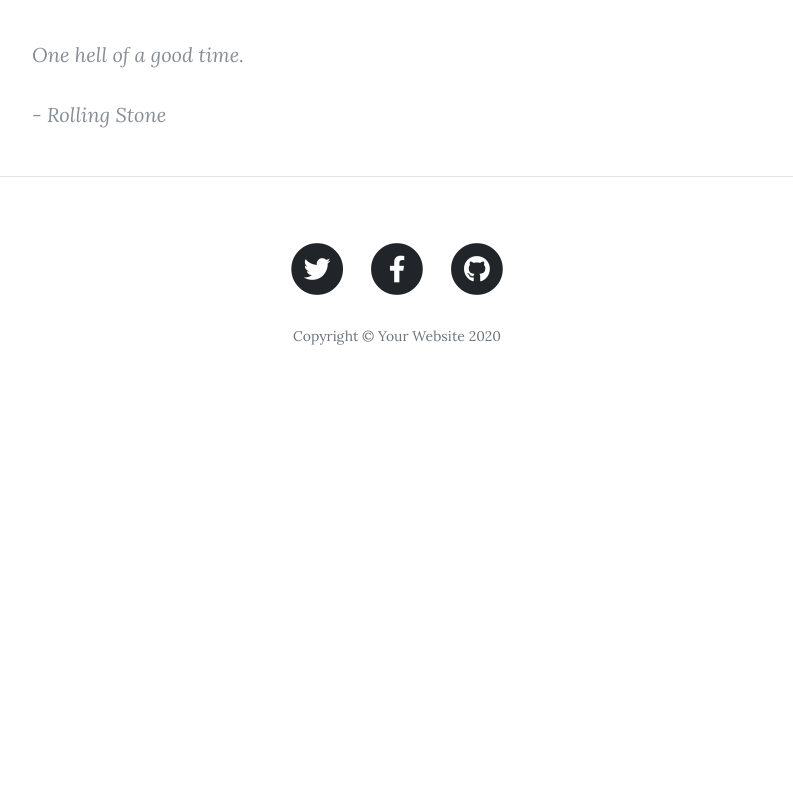
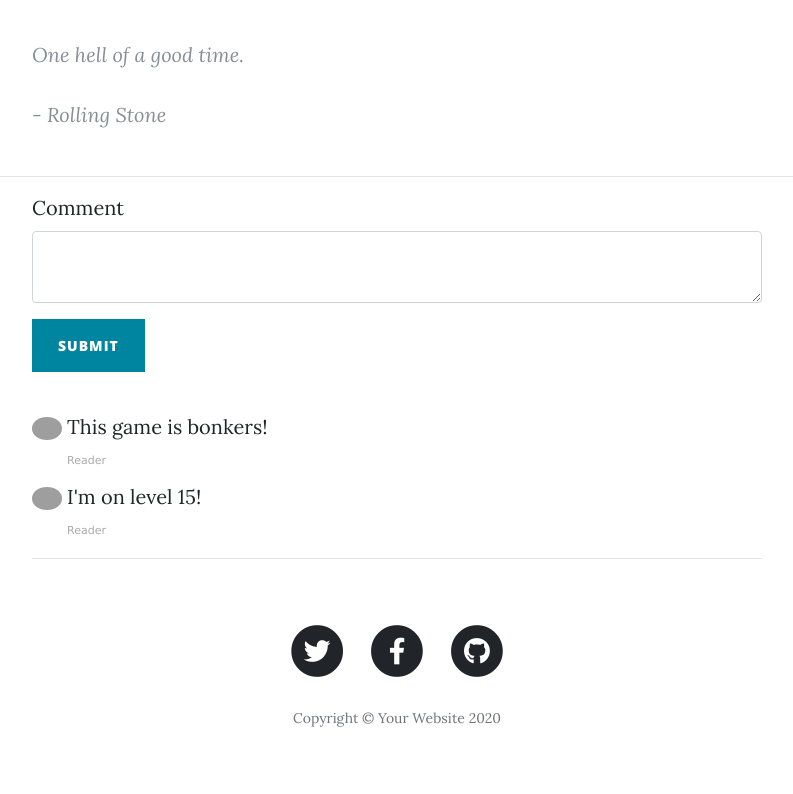
Before and after one commit to juliaalencarb/flask-blog, a Flask app: page /posts/1 in a window 1280 px wide. Shown: the part 919-1713 px from the top of the page, without its empty margins (243-1036 px from the left). Before the commit the page ends 1264 px from the top, so only its background shows below. Run offline with Flask 2, Linux system fonts and the light colour scheme; data comes from the database, SQL or seed files in the repository; both versions use the stored data as it was after the commit; some libraries are stand-ins or nearby versions; grey boxes are pictures that could not be loaded.

Commit message:
Adding comments functionality.

```diff
--- a/main.py
+++ b/main.py
@@ -30,6 +30,15 @@ db = SQLAlchemy(app)
 ckeditor = CKEditor(app)
 Bootstrap(app)
 
+gravatar = Gravatar(app,
+                    size=100,
+                    rating='g',
+                    default='retro',
+                    force_default=False,
+                    force_lower=False,
+                    use_ssl=False,
+                    base_url=None)
+
 login_manager = LoginManager()
 login_manager.init_app(app)
 
@@ -40,7 +49,8 @@ class User(UserMixin, db.Model):
     name = db.Column(db.String(255), nullable=False)
     email = db.Column(db.String(50), unique=True, nullable=False)
     password = db.Column(db.String(255), nullable=False)
-    posts = db.relationship('BlogPost', back_populates='author')
+    posts = relationship('BlogPost', back_populates='author')
+    comments = relationship('Comment', back_populates='author')
 
 
 class BlogPost(db.Model):
@@ -53,6 +63,17 @@ class BlogPost(db.Model):
     date = db.Column(db.String(100), nullable=True, default=datetime.datetime.utcnow)
     body = db.Column(db.String(500), nullable=False)
     img_url = db.Column(db.String(2083), nullable=False)
+    comments = relationship("Comment", back_populates='post')
+
+
+class Comment(db.Model):
+    __tablename__ = "comments"
+    id = db.Column(db.Integer, primary_key=True)
+    post = relationship("BlogPost", back_populates='comments')
+    post_id = db.Column(db.Integer, db.ForeignKey('blog_posts.id'))
+    author = relationship("User", back_populates='comments')
+    author_id = db.Column(db.Integer, db.ForeignKey('users.id'))
+    text = db.Column(db.String(500), nullable=False)
 
 
 # with app.app_context():
@@ -60,10 +81,8 @@ class BlogPost(db.Model):
 
 
 class PostForm(FlaskForm):
-    # title, subtitle, author, img_url, body, submit
     title = StringField("Post title", validators=[DataRequired()])
     subtitle = StringField("Post subtitle", validators=[DataRequired()])
-    author = StringField("Author name", validators=[DataRequired()])
     img_url = StringField("Image URL", validators=[DataRequired(), URL()])
     body = CKEditorField("Post text", validators=[DataRequired()])
     submit = SubmitField("Submit")
@@ -79,6 +98,11 @@ class RegisterForm(FlaskForm):
 class LoginForm(FlaskForm):
     email = StringField("Email", validators=[DataRequired(), Email()])
     password = PasswordField("Password", validators=[DataRequired(), Length(min=7)])
+    submit = SubmitField("Submit")
+
+
+class CommentForm(FlaskForm):
+    comment = CKEditorField("Comment", validators=[DataRequired()])
     submit = SubmitField("Submit")
 
 
@@ -111,7 +135,8 @@ def admin_only(f):
             if current_user.id != 1:
                 return abort(403)
             return f(*args, **kwargs)
-        except AttributeError:
+        except AttributeError as e:
+            print(e)
             return redirect(url_for("home"))
     return decorated_function
 
@@ -220,16 +245,32 @@ def create_new_post():
     return render_template("make-post.html", form=form, title="Create new post")
 
 
-@app.route("/posts/<int:post_id>")
+@app.route("/posts/<int:post_id>", methods=['GET', 'POST'])
 def load_post(post_id):
     user = current_user
     posts = BlogService.get_posts()
+    comment_form = CommentForm()
+    comments = BlogPost.query.get(post_id).comments
+    if request.method == 'POST':
+        if comment_form.validate_on_submit():
+            if not current_user.is_authenticated:
+                flash("You need to login to be able to comment.")
+                return redirect(url_for("login"))
+
+            data = request.form.get('comment')
+            new_comment = Comment(post_id=post_id,
+                                  author_id=user.id,
+                                  text=data)
+            db.session.add(new_comment)
+            db.session.commit()
+
+            return redirect(url_for("load_post", post_id=post_id))
     for post in posts:
         if post.id == post_id:
-            return render_template("post.html", post=post, date=BlogService.get_current_date())
+            return render_template("post.html", post=post, date=BlogService.get_current_date(), form=comment_form, comments=comments)
 
 
-@app.route("/edit-post/<int:post_id>", methods=['POST', 'GET'])
+@app.route("/edit-post/<int:post_id>", methods=['GET', 'POST'])
 @admin_only
 def edit_post(post_id):
     post_to_update = BlogPost.query.get(post_id)
@@ -245,7 +286,7 @@ def edit_post(post_id):
         post_to_update.title = edit_form.title.data
         post_to_update.subtitle = edit_form.subtitle.data
         post_to_update.body = request.form.get('body')
-        post_to_update.author = edit_form.author.data
+        post_to_update.author = current_user
         post_to_update.img_url = edit_form.img_url.data
         db.session.commit()
         return redirect(url_for("load_post", post_id=post_id))
--- a/static/css/clean-blog.css
+++ b/static/css/clean-blog.css
@@ -410,3 +410,35 @@ footer .copyright {
   font-size: 16px;
   padding: 25px 35px;
 }
+
+.commentList {
+    padding:0;
+    list-style:none;
+    max-height:200px;
+    overflow:auto;
+}
+.commentList li {
+    margin:0;
+    margin-top:10px;
+}
+.commentList li > div {
+    display:table-cell;
+}
+.commenterImage {
+    width:30px;
+    margin-right:5px;
+    height:100%;
+    float:left;
+}
+.commenterImage img {
+    width:100%;
+    border-radius:50%;
+}
+.commentText p {
+    margin:0;
+}
+.sub-text {
+    color:#aaa;
+    font-family:verdana;
+    font-size:11px;
+}
--- a/templates/header.html
+++ b/templates/header.html
@@ -20,7 +20,7 @@
 
   <!-- Custom styles for this template -->
   <link href="{{ url_for('static', filename='css/clean-blog.min.css')}}" rel="stylesheet">
-
+  <link href="{{ url_for('static', filename='css/clean-blog.css')}}" rel="stylesheet">
 </head>
 
 <body>
--- a/templates/post.html
+++ b/templates/post.html
@@ -37,4 +37,38 @@
 
     <hr>
 
+    <section class="container">
+        <div class="row">
+            <div class="col-lg-8 col-md-10 mx-auto">
+
+                {% import  "bootstrap/wtf.html" as wtf %}
+
+                {{ form.csrf_token }}
+                {{ wtf.quick_form(form, novalidate=True, button_map={"submit": "primary"}) }}
+
+                {{ ckeditor.load() }}
+                {{ ckeditor.config(name='comment') }}
+            </div>
+        </div>
+        <br>
+        <div class="row">
+            <div class="col-lg-8 col-md-10 mx-auto">
+                <ul class="commentList">
+                    {% for comment in comments %}
+                    <li>
+                        <div class="commenterImage">
+                            <img src="{{ comment.author.email | gravatar }}">
+                        </div>
+                        <div class="commentText">
+                            {{ comment.text | safe }}
+                            <span class="date sub-text">{{ comment.author.name }}</span>
+                        </div>
+                    </li>
+                    {% endfor %}
+                </ul>
+                <hr>
+            </div>
+        </div>
+    </section>
+
     {% include "footer.html" %}
```
Also changed, not shown: blog-db.db.
